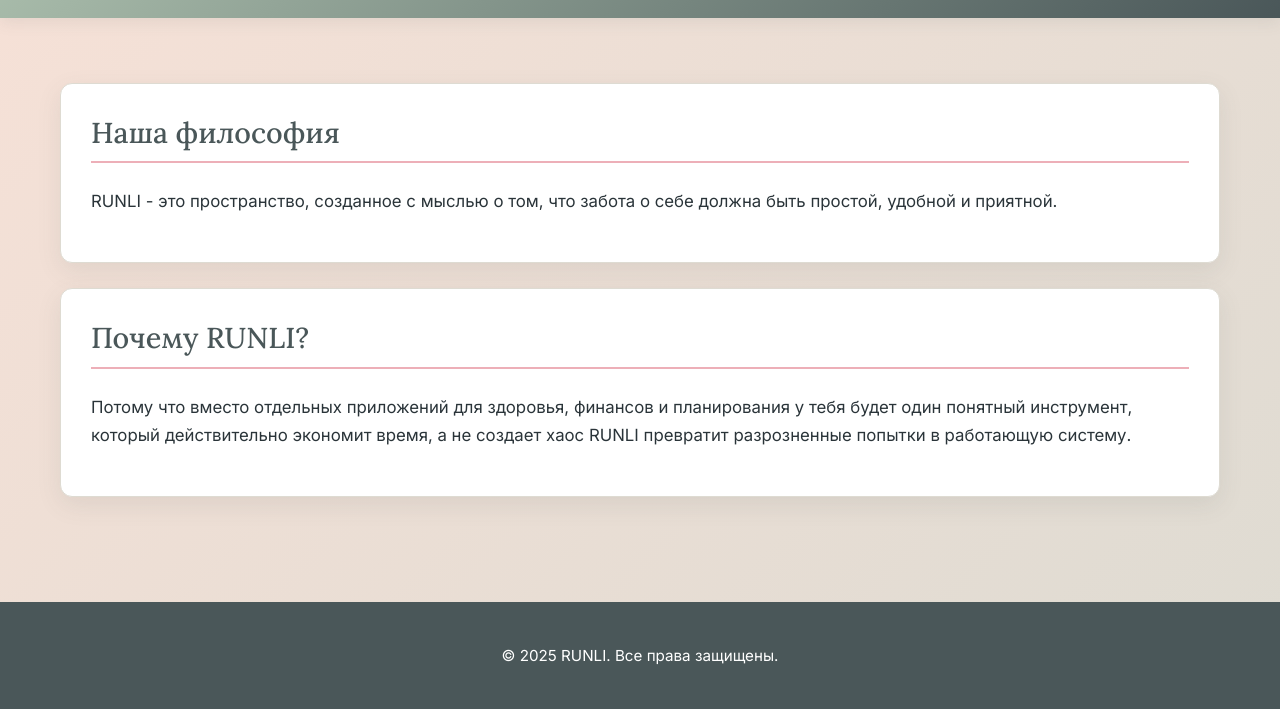
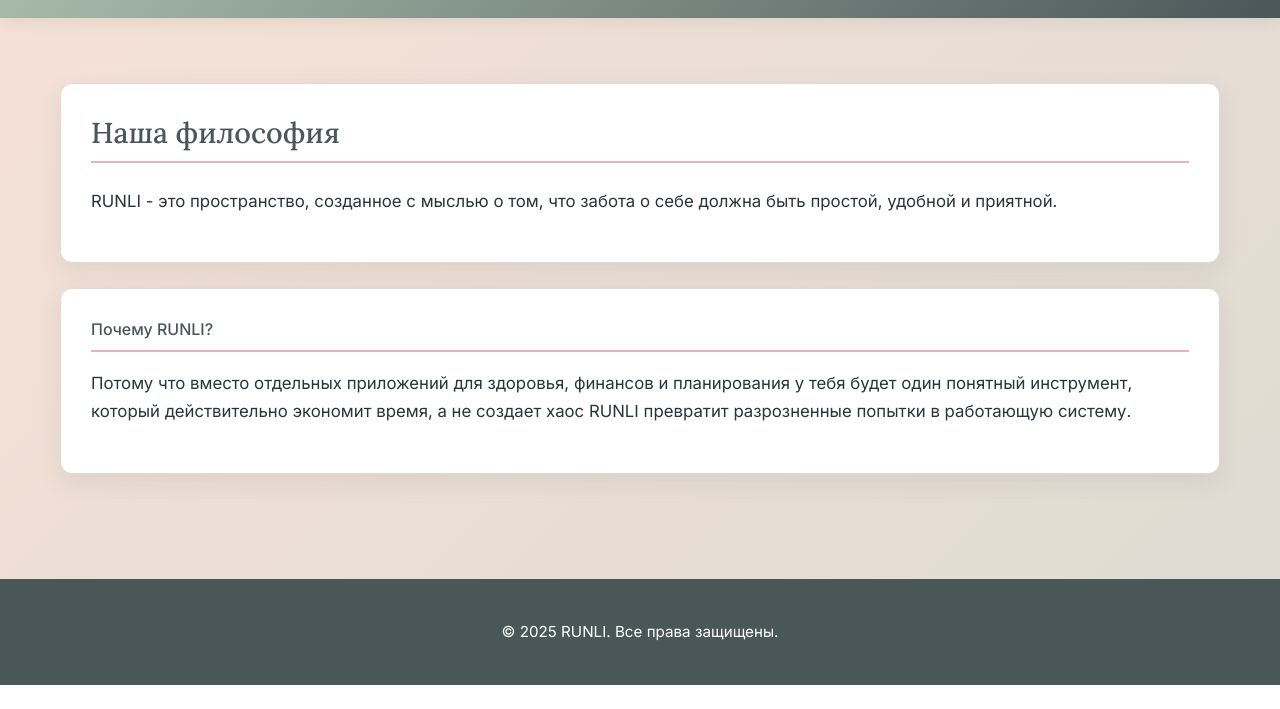
Before and after one commit to Veronika090305/runly.github.io, a plain HTML site: page about.html in a window 1280 px wide. Shown: the part 125-834 px from the top of the page. After the commit the page ends 810 px from the top, so only its background shows below. Drawn offline with Linux system fonts and the light colour scheme.

Commit message:
Update about.html

```diff
--- a/about.html
+++ b/about.html
@@ -28,8 +28,8 @@
         </section>
 
         <section>
-            <h2>Почему RUNLI?</h2>
-            <p>Потому что вместо отдельных приложений для здоровья, финансов и планирования у тебя будет один понятный инструмент, который действительно экономит время, а не создает хаос RUNLI превратит разрозненные попытки в работающую систему.</p>
+            <h2 class="nav-font">Почему RUNLI?</h2> <!-- Добавили класс nav-font -->
+            <p style="font-family: 'Inter', sans-serif;">Потому что вместо отдельных приложений для здоровья, финансов и планирования у тебя будет один понятный инструмент, который действительно экономит время, а не создает хаос RUNLI превратит разрозненные попытки в работающую систему.</p>
         </section>
     </main>
 
```
